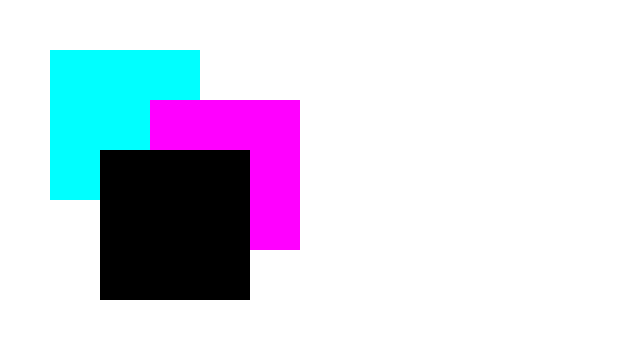
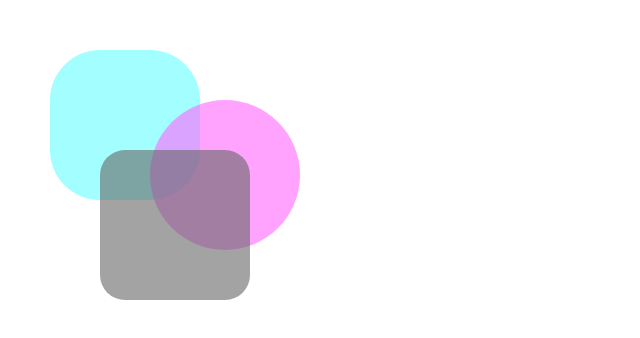
Before and after one commit to kagunyan25/react_study, a React (Create React App) app in the folder react_app/: page / in a window 1280 px wide. Shown: the top 338 px of the page, without its empty margins (0-640 px from the left). Built offline with nearby package versions, Linux system fonts and the light colour scheme; the HTML template or start-up script is replaced by a standard one.

Commit message:
3-2プロジェクトでコンポーネント開発！/Rectコンポーネントを別ファイルに！

```diff
--- a/react_app/src/App.js
+++ b/react_app/src/App.js
@@ -1,46 +1,19 @@
 import React, {Component} from 'react';//Reactオブジェクトの中のComponent
 //import logo from './logo.svg';
 import './App.css';
+import Rect from './Rect.js';
 
 class App extends Component {
   render(){
     return<div>
-      <Rect x="50" y="50" w="150" h="150" c="cyan"/>
-      <Rect x="150" y="100" w="150" h="150" c="magenta"/>
-      <Rect x="100" y="150" w="150" h="150" c="black"/>
+      <Rect x="50" y="50" w="150" h="150" c="#6ff9" r="50"/>
+      <Rect x="150" y="100" w="150" h="150" c="#f6f9"r="75"/>
+      <Rect x="100" y="150" w="150" h="150" c="#6669" r="25"/>
     </div>;
   }
 }
 
-class Rect extends Component{
-  x=0;
-  y=0;
-  width=0;
-  height=0;
-  color="white";
-  style={};
 
-  constructor(props){
-    super(props);
-    this.x=props.x;
-    this.y=props.y;
-    this.width=props.w;
-    this.height=props.h;
-    this.color=props.c;
-    this.style={
-      backgroundColor:this.color,
-      position:"absolute",
-      left:this.x+"px",
-      top:this.y+"px",
-      width:this.width+"px",
-      height:this.height+"px"
-    }
 
-  }
-
-  render(){
-    return <div style={this.style}></div>;
-  }
-}
 
 export default App;//class Appを使えるようにエクスポートしておく
--- /dev/null
+++ b/react_app/src/Rect.js
@@ -0,0 +1,36 @@
+import React,{Component} from 'react';
+
+class Rect extends Component{
+  x=0;
+  y=0;
+  width=0;
+  height=0;
+  color="white";
+  style={};
+
+  constructor(props){
+    super(props);
+    this.x=props.x;
+    this.y=props.y;
+    this.width=props.w;
+    this.height=props.h;
+    this.color=props.c;
+    this.radius=props.r;
+    this.style={
+      backgroundColor:this.color,
+      position:"absolute",
+      left:this.x+"px",
+      top:this.y+"px",
+      width:this.width+"px",
+      height:this.height+"px",
+      borderRadius:this.radius+"px"
+    }
+
+  }
+
+  render(){
+    return <div style={this.style}></div>;
+  }
+}
+
+export default Rect;
```
